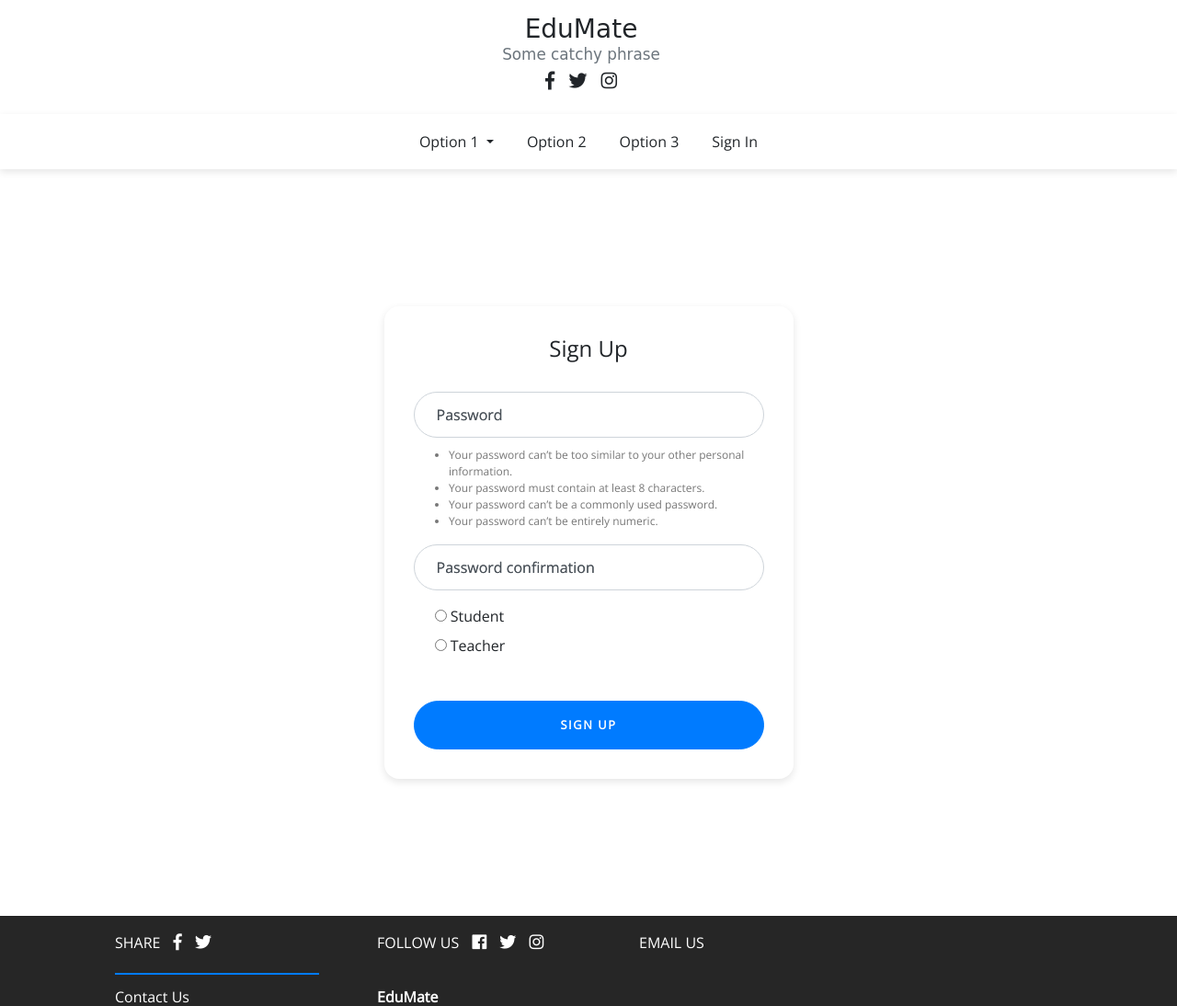
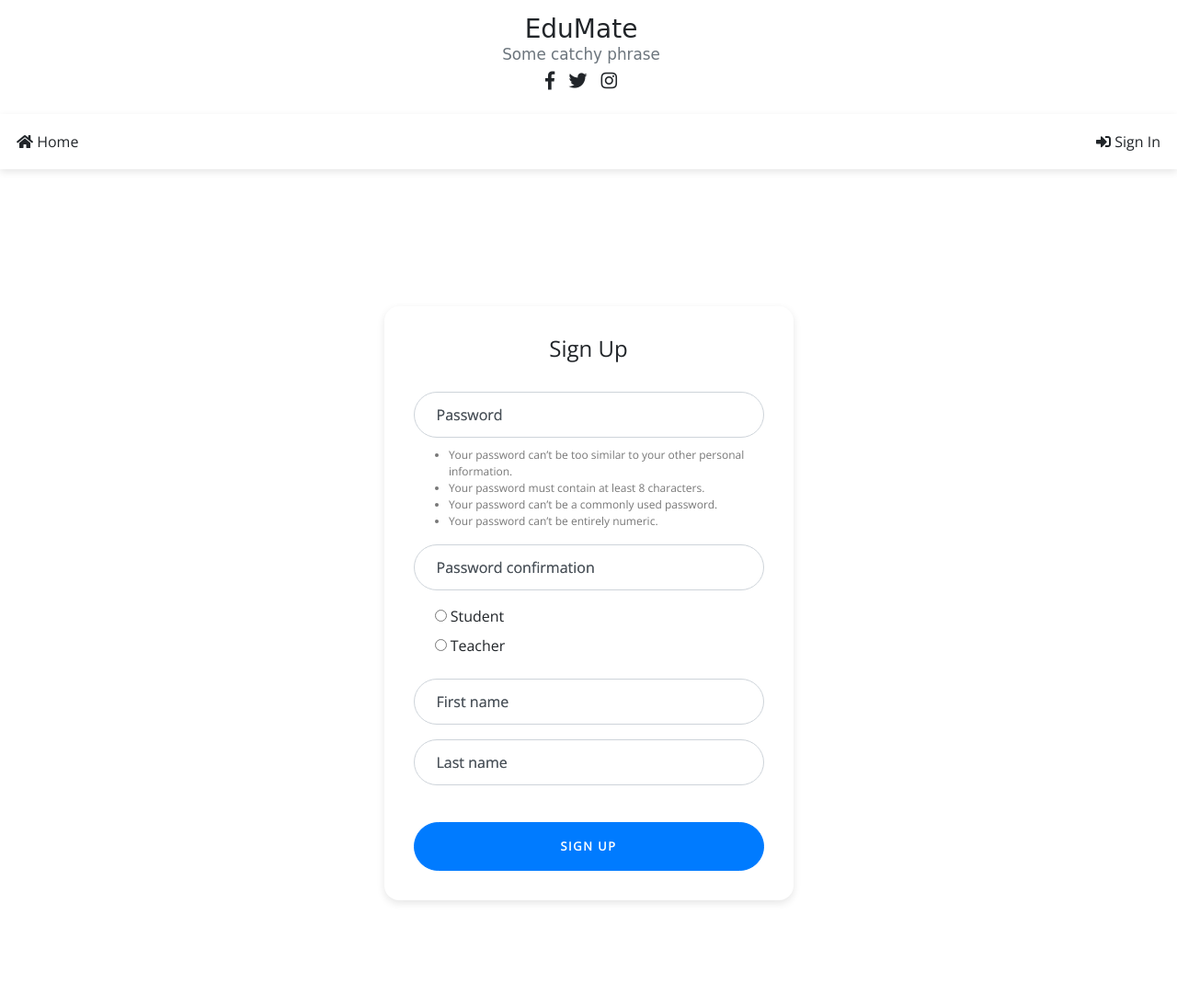
Before and after one commit to alfarhanzahedi/edumate, a Django app: page /accounts/signup/ in a window 1280 px wide. Shown: the top 1094 px of the page at 92% size. Run offline with Django 3.2, Linux system fonts and the light colour scheme; parts of the project's set-up code (start-up, migrations or seed data) failed here and were passed over; some libraries are stand-ins or nearby versions; some web fonts are replaced.

Commit message:
Modify navbar and signup form
This commit modifies the navbar by removing the dummy content, and
also adds the fields(required) - first_name and last_name to the signup form.

```diff
--- a/apps/accounts/forms.py
+++ b/apps/accounts/forms.py
@@ -12,9 +12,12 @@ class CustomUserCreationForm(UserCreationForm):
     ROLES = [(Role.STUDENT, 'Student'), (Role.TEACHER, 'Teacher')]
     role = forms.ChoiceField(widget = forms.RadioSelect, choices = ROLES)
 
+    first_name = forms.CharField(max_length = 256, required = True)
+    last_name = forms.CharField(max_length = 256, required = True)
+
     class Meta(UserCreationForm):
         model = User
-        fields = ('username', 'email', 'role')
+        fields = ('first_name', 'last_name', 'username', 'email', 'role', )
 
     def clean_email(self):
         email = self.cleaned_data.get('email')
@@ -28,12 +31,13 @@ class CustomUserChangeForm(UserChangeForm):
 
     class Meta(UserChangeForm):
         model = User
-        fields = ('username', 'email')
+        fields = ('first_name', 'last_name', 'username', 'email', )
 
     def clean_email(self):
         email = self.cleaned_data.get('email')
         try:
-            User.objects.get(email = email)
+            if User.objects.get(email = email).email == email:
+                return email
         except User.DoesNotExist:
             return email
         raise forms.ValidationError('This email address is already in use.')
--- a/static/css/navbar.css
+++ b/static/css/navbar.css
@@ -10,6 +10,7 @@ Date: 7th September, 2019
 }
 
 .dropdown .dropdown-menu {
+    text-align: left !important;
     border-radius: 0;
     border: 1px solid #eeeeee;
 }
@@ -35,7 +36,7 @@ Date: 7th September, 2019
 .navbar #navbar-logo {
     position: relative;
     left: 10px;
-    top: 5px;
+    top: 3px;
 }
 
 /*
--- a/static/js/navbar.js
+++ b/static/js/navbar.js
@@ -47,15 +47,11 @@ var handler = onVisibilityChange(element, function() {
     // contents of the navbar.
     if (isElementInViewport(element)) {
         $('#navbar-logo').fadeOut(0);
-        $('.navbar-nav').removeClass('ml-auto');
-        $('.navbar-nav').addClass('justify-content-center');
     }
     // If the banner is not in the viewport, show the logo in the navbar and right-align the
     // contents of the navbar.
     else {
         $('#navbar-logo').fadeIn(0);
-        $('.navbar-nav').addClass('ml-auto');
-        $('.navbar-nav').removeClass('justify-content-center');
     }
 });
 
--- a/templates/navbar.html
+++ b/templates/navbar.html
@@ -15,8 +15,8 @@
 </header>
 <nav class="navbar navbar-expand-md navbar-white sticky-top">
     <div id="navbar-logo">
-        <a class="navbar-brand" href="/">
-            <h3 class="logo">EduMate</h3>
+        <a class="navbar-brand logo" href="/">
+            EduMate
         </a>
     </div>
     <div class="ml-auto">
@@ -27,42 +27,24 @@
             </span>
         </button>
     </div>
-    <div class="collapse navbar-collapse flex-column " id="navbar">
-        <ul class="navbar-nav justify-content-center">
+    <div class="collapse navbar-collapse" id="navbar">
+        <ul class="navbar-nav">
+            <li class="nav-item">
+                <a class="nav-link" href="/"><i class="fas fa-home"></i> Home</a>
+            </li>
+        </ul>
+        <ul class="navbar-nav ml-auto">
             {% if user.is_authenticated %}
             <li class="nav-item">
-                <a class="nav-link" href="/">Dashboard</a>
-            </li>
-            {% endif %}
-            <li class="nav-item dropdown">
-                <a class="nav-link dropdown-toggle" id="navbarDropdownMenuLink" data-toggle="dropdown"
-                    aria-haspopup="true" aria-expanded="false">
-                    Option 1
+                <a class="nav-link" href="/accounts/signout/">
+                    <i class="fas fa-sign-out-alt"></i> Sign Out
                 </a>
-                <div class="dropdown-menu" aria-labelledby="navbarDropdownMenuLink">
-                    <a class="dropdown-item" href="#">
-                        <span class="dropdown-icon"> > </span>
-                        Sub Option 1
-                    </a>
-                    <a class="dropdown-item" href="#">
-                        <span class="dropdown-icon"> > </span>
-                        Sub Option 2
-                    </a>
-                </div>
-            </li>
-            <li class="nav-item">
-                <a class="nav-link" href="">Option 2</a>
-            </li>
-            <li class="nav-item">
-                <a class="nav-link" href="">Option 3</a>
-            </li>
-            {% if not user.is_authenticated %}
-            <li class="nav-item">
-                <a class="nav-link" href="/accounts/signin/">Sign In</a>
             </li>
             {% else %}
             <li class="nav-item">
-                <a class="nav-link" href="/accounts/signout/">Sign Out</a>
+                <a class="nav-link" href="/accounts/signin/">
+                    <i class="fas fa-sign-in-alt"></i> Sign In
+                </a>
             </li>
             {% endif %}
         </ul>
```
